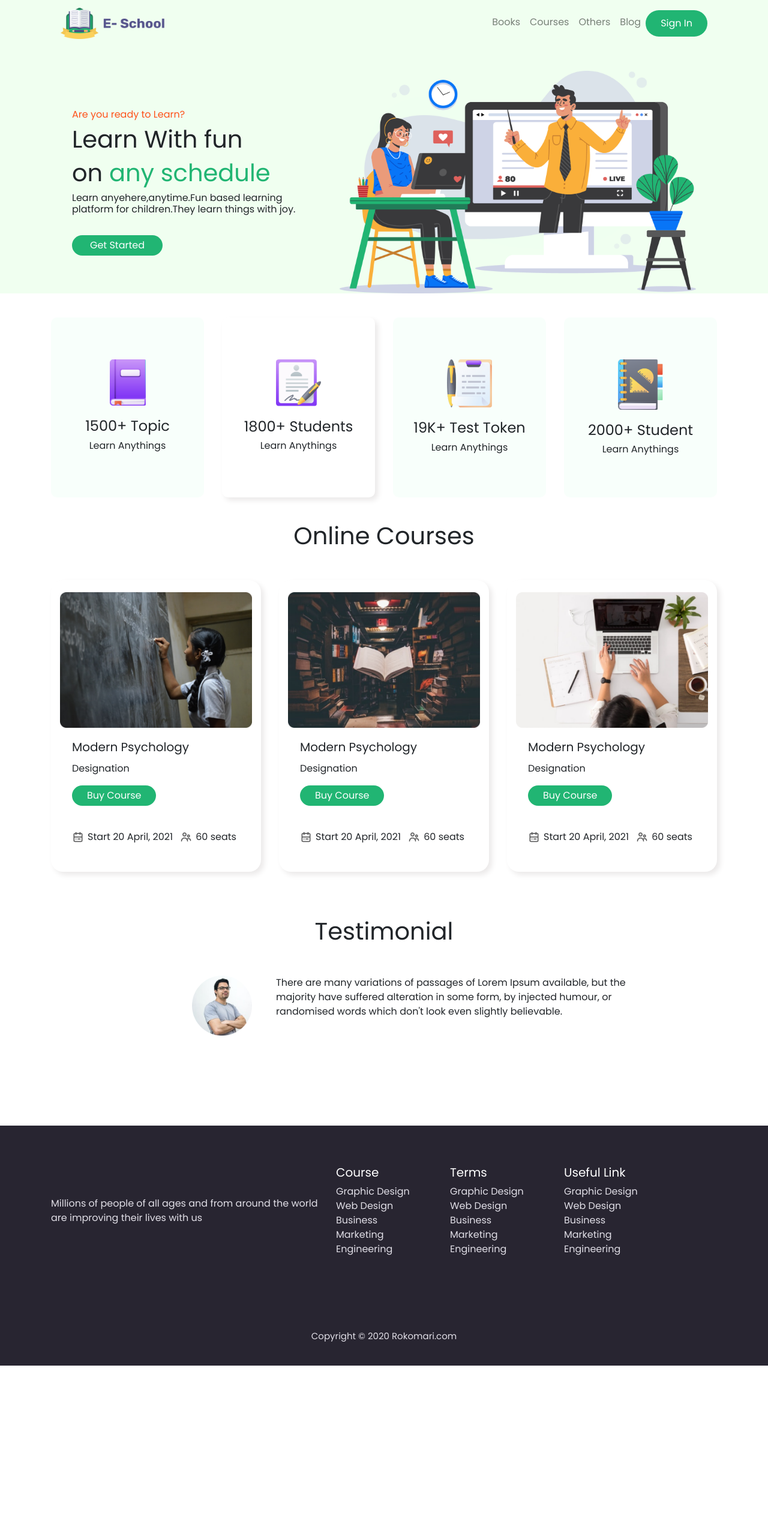
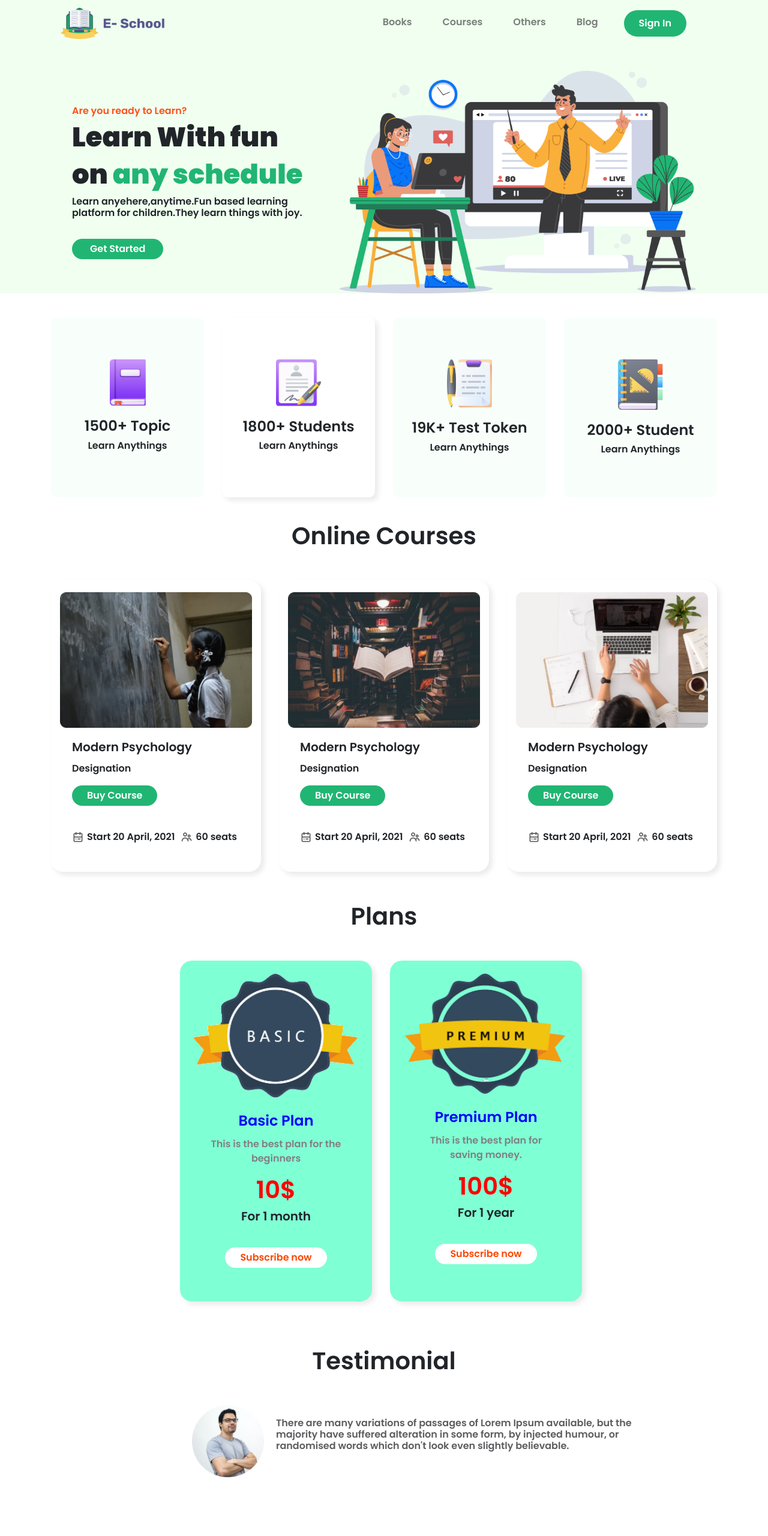
Before and after one commit to Rakibul-98/e-school-assignment, a plain HTML site: page index.html in a window 1280 px wide. Shown: the top 2560 px of the page at 60% size. Before the commit the page ends 2276 px from the top, so only its background shows below. Drawn offline with nearby package versions, Linux system fonts and the light colour scheme.

Commit message:
adding full website

```diff
--- a/index.html
+++ b/index.html
@@ -5,7 +5,7 @@
     <meta name="viewport" content="width=device-width, initial-scale=1.0">
     <title>E-School Website</title>
     <link rel="stylesheet" href="https://stackpath.bootstrapcdn.com/bootstrap/4.5.0/css/bootstrap.min.css" integrity="sha384-9aIt2nRpC12Uk9gS9baDl411NQApFmC26EwAOH8WgZl5MYYxFfc+NcPb1dKGj7Sk" crossorigin="anonymous">
-    <link href="https://fonts.googleapis.com/css2?family=Poppins:wght@400;600;700;900&display=swap" rel="stylesheet">
+    <link href="https://fonts.googleapis.com/css2?family=Poppins:wght@600;900&display=swap" rel="stylesheet">
     <link rel="stylesheet" href="style.css">
 </head>
 <body>
@@ -23,20 +23,20 @@
                       </button>
                       <div class="collapse navbar-collapse" id="navbarNav">
                         <ul class="navbar-nav">
-                          <li class="nav-item">
+                          <li class="nav-item space">
                             <a class="nav-link" href="#books">Books</a>
                           </li>
-                          <li class="nav-item">
+                          <li class="nav-item space">
                             <a class="nav-link" href="#courses">Courses</a>
                           </li>
-                          <li class="nav-item">
+                          <li class="nav-item space">
                             <a class="nav-link" href="#others">Others</a>
                           </li>
-                          <li class="nav-item">
+                          <li class="nav-item space">
                             <a class="nav-link" href="#blog">Blog</a>
                           </li>
                           <div class="d-flex align-items-center">
-                            <li class="nav-item">
+                            <li class="nav-item space">
                                 <button class="button-1">Sign In</button>
                               </li>
                           </div>
@@ -50,8 +50,8 @@
             <div class="row d-flex justify-content-center align-items-center">
                 <div class="col-md-5">
                     <h6 style="color: #fd511a;">Are you ready to Learn?</h6>
-                    <h1>Learn With fun</h1>
-                    <h1>on <span style="color: #21B573;">any schedule</span></h1>
+                    <h1 class="big">Learn With fun</h1>
+                    <h1 class="big">on <span style="color: #21B573;">any schedule</span></h1>
                     <h6 class="ash">Learn anyehere,anytime.Fun based learning <br> platform for children.They learn things with joy.</h6>
                     <button class="button-2">Get Started</button>
 
@@ -63,7 +63,7 @@
 
     </section>
 
-    <section>
+    <section id="books">
       <div class="container">
           <div class="row d-flex justify-content-around">
               <div class="col-md-3">
@@ -117,7 +117,7 @@
       </div>
   </section>
 
-  <section class="overview">
+  <section class="overview" id="courses">
 
     <div class="container">
 
@@ -165,22 +165,64 @@
 
 </section>
 
-<section class="testimonial">
+<section class="subscription">
+
+  <div class="container">
+
+      <h1 style="text-align: center;margin: 50px;">Plans</h1>
+
+      <div style="width: 700px;
+      margin-left: 200px;" class="card-deck">
+
+          <div style="background-color: aquamarine;padding: 20px;" class="card">
+
+            <img src="images/planBasic.png" class="card-img-top" alt="...">
+            <div class="card-body">
+              <h4 style="text-align: center; color: blue;" class="card-title">Basic Plan</h4>
+              <p style="text-align: center; color: gray;" class="card-text">This is the best plan for the beginners<p>
+              <h1 style="text-align: center; color: red;" class="card-text">10$</h1>
+              <h5 style="text-align: center;" class="card-text">For 1 month</h5>
+              <p style="text-align: center; margin-top: 40px;"><button class="click8">Subscribe now</button></p>
+            </div>
+          </div>
+
+          <div style="background-color: aquamarine;padding: 20px;" class="card">
+
+            <img src="images/download-removebg-preview.png" class="card-img-top" alt="...">
+            <div class="card-body">
+              <h4 style="text-align: center; color: blue;" class="card-title">Premium Plan</h4>
+              <p style="text-align: center; color: gray;" class="card-text">This is the best plan for saving money.<p>
+              <h1 style="text-align: center; color: red;" class="card-text">100$</h1>
+              <h5 style="text-align: center;" class="card-text">For 1 year</h5>
+              <p style="text-align: center; margin-top: 40px;"><button class="click8">Subscribe now</button></p>
+            </div>
+          </div>
+        </div>
+
+  </div>
+
+</section>
+
+<section class="testimonial" id="others">
 
   <div class="container">
       <h1 style="text-align: center;">Testimonial</h1>
       <div class="row d-flex justify-content-around pad">
-          <div class="col-md-1"><img style="width: 100px;" src="images/Photos/Man.png" alt=""></div>
-          <div class="col-md-9">There are many variations of passages of Lorem Ipsum available, but the
+          <div class="col-md-1">
+            <img class="rounded" style="width: 120px;" src="images/Photos/Man.png" alt="">
+          </div>
+          <div class="col-md-9">
+            <h6 style="color: #5d5c5f; margin-top: 20px;">There are many variations of passages of Lorem Ipsum available, but the
               majority have suffered alteration in some form, by injected humour,
-             or randomised words which don't look even slightly believable.</div>
+             or randomised words which don't look even slightly believable.</h6>
+          </div>
         </div>
   </div>
 
 </section>
 
 
-<section class="bottom">
+<section class="bottom" id="blog">
   <div class="container pagla d-flex justify-content-center">
 
      <div class="row d-flex align-items-center">
--- a/style.css
+++ b/style.css
@@ -4,11 +4,18 @@ body{
 #logo{
     width: 175px;
 }
+.space{
+    margin-right: 35px;
+}
 .top{
     background-color: #F0FFF0;
 }
 .illustrator{
     padding: 0 50px;
+}
+.big{
+    font-size: 45px;
+    font-weight: bolder;
 }
 .button-1{
     border: none;
@@ -85,3 +92,10 @@ body{
 .pagla{
     height: 300px;
 }
+.click8{
+    border: none;
+    background-color: white;
+    color: orangered;
+    border-radius: 30px;
+    padding: 5px 25px;
+}
```
Also changed, not shown: images/download-removebg-preview.png (added), images/planBasic.png (added), 1 other file.
